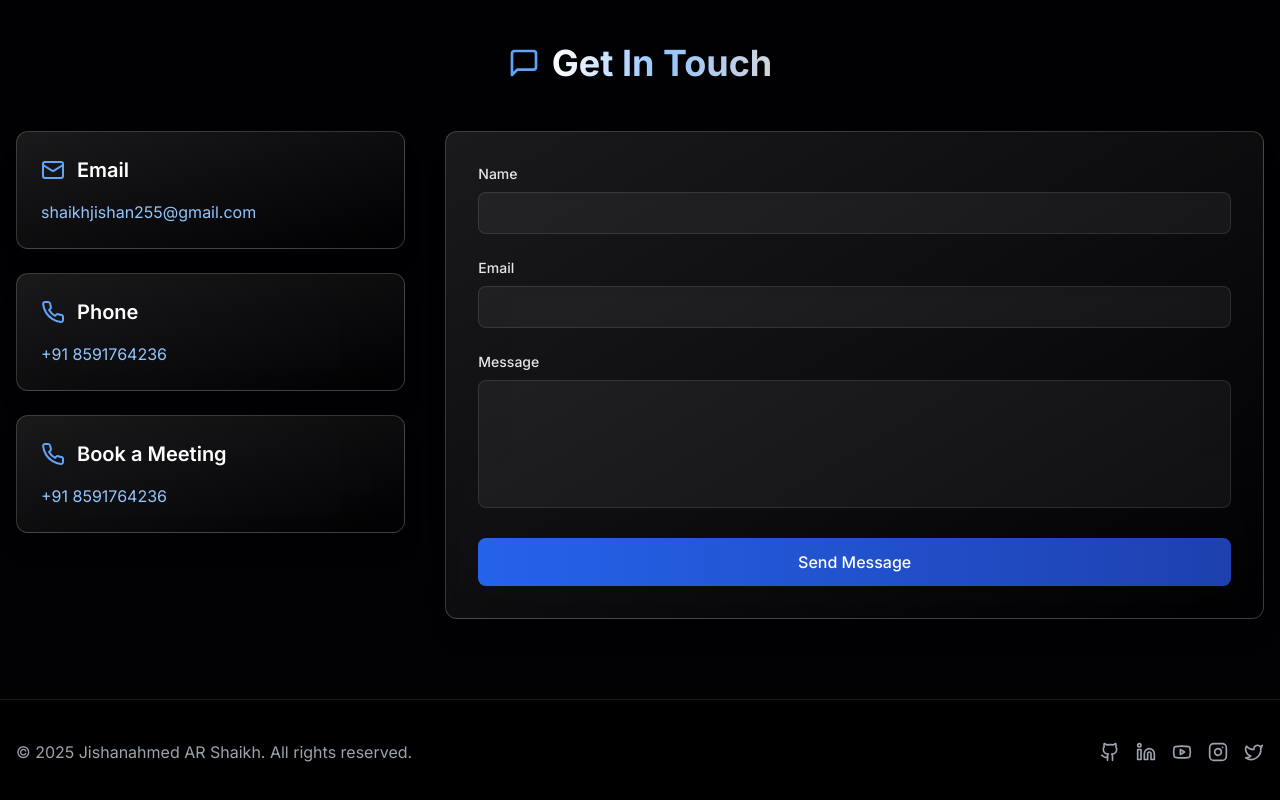
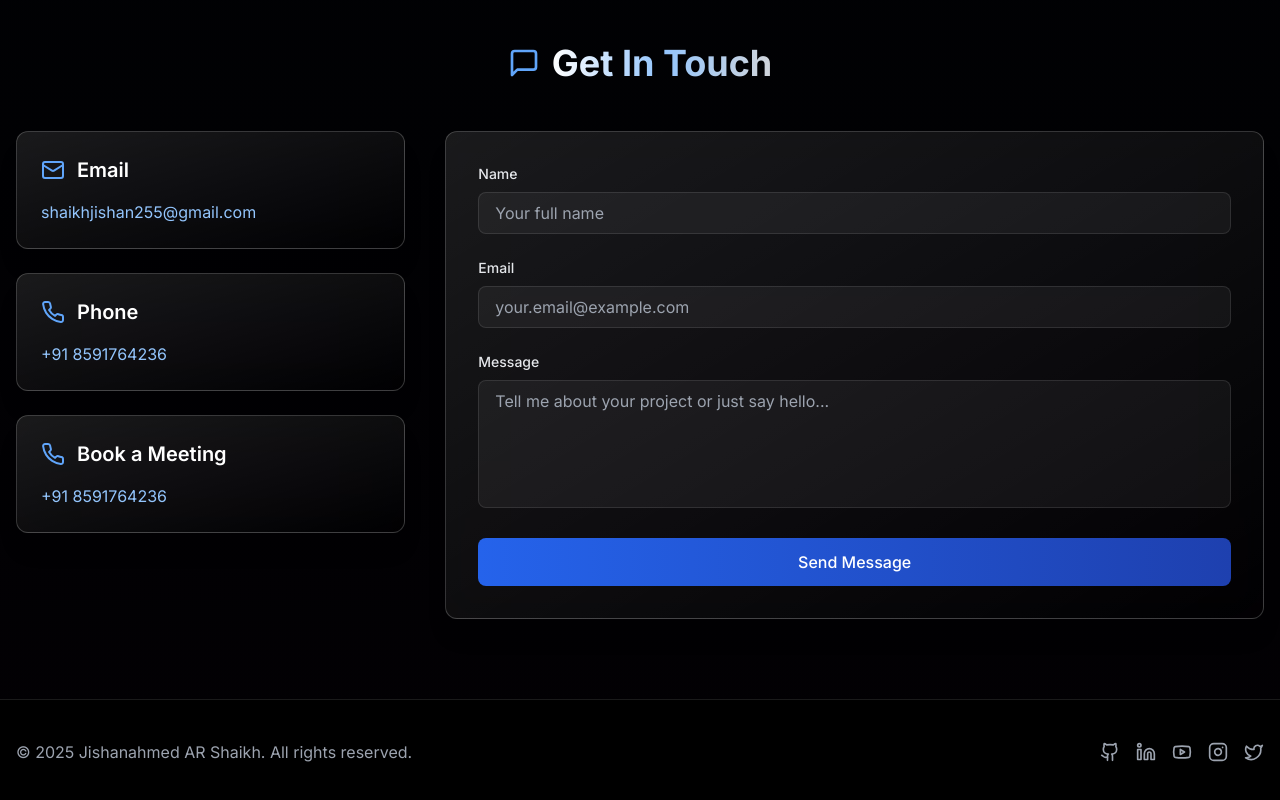
Before and after one commit to jishanahmed-shaikh/Portfolio-JishanahmedARShaikh, a React (Vite) app: page / in a window 1280 px wide. Shown: the part 8635-9435 px from the top of the page. Built offline with nearby package versions, Linux system fonts and the light colour scheme.

Commit message:
perf: Improve Contact form UX with better focus states and placeholders

```diff
--- a/src/components/Contact.tsx
+++ b/src/components/Contact.tsx
@@ -12,20 +12,24 @@ const Contact = () => {
   const [isSubmitting, setIsSubmitting] = useState(false);
   const [isSubmitted, setIsSubmitted] = useState(false);
 
-  const handleSubmit = (e: React.FormEvent) => {
+  const handleSubmit = async (e: React.FormEvent) => {
     e.preventDefault();
     setIsSubmitting(true);
 
-    // Simulate form submission
-    setTimeout(() => {
+    try {
+      // Simulate form submission with better UX
+      await new Promise(resolve => setTimeout(resolve, 800));
       console.log("Form submitted:", formData);
-      setIsSubmitting(false);
       setIsSubmitted(true);
       setFormData({ name: "", email: "", message: "" });
 
-      // Reset success message after 3 seconds
-      setTimeout(() => setIsSubmitted(false), 3000);
-    }, 1000);
+      // Reset success message after 4 seconds
+      setTimeout(() => setIsSubmitted(false), 4000);
+    } catch (error) {
+      console.error("Form submission error:", error);
+    } finally {
+      setIsSubmitting(false);
+    }
   };
 
   return (
@@ -111,9 +115,10 @@ const Contact = () => {
                 <label className="block text-sm font-medium mb-2 text-gray-200">Name</label>
                 <input
                   type="text"
-                  className="w-full px-4 py-2 rounded-lg bg-white/5 border border-white/10 focus:border-blue-400 transition-colors focus:outline-none"
+                  className="w-full px-4 py-2 rounded-lg bg-white/5 border border-white/10 focus:border-blue-400 transition-colors focus:outline-none focus:ring-2 focus:ring-blue-400/20"
                   value={formData.name}
                   onChange={(e) => setFormData({ ...formData, name: e.target.value })}
+                  placeholder="Your full name"
                   required
                 />
               </div>
@@ -121,18 +126,20 @@ const Contact = () => {
                 <label className="block text-sm font-medium mb-2 text-gray-200">Email</label>
                 <input
                   type="email"
-                  className="w-full px-4 py-2 rounded-lg bg-white/5 border border-white/10 focus:border-blue-400 transition-colors focus:outline-none"
+                  className="w-full px-4 py-2 rounded-lg bg-white/5 border border-white/10 focus:border-blue-400 transition-colors focus:outline-none focus:ring-2 focus:ring-blue-400/20"
                   value={formData.email}
                   onChange={(e) => setFormData({ ...formData, email: e.target.value })}
+                  placeholder="your.email@example.com"
                   required
                 />
               </div>
               <div>
                 <label className="block text-sm font-medium mb-2 text-gray-200">Message</label>
                 <textarea
-                  className="w-full px-4 py-2 rounded-lg bg-white/5 border border-white/10 focus:border-blue-400 transition-colors focus:outline-none h-32 resize-none"
+                  className="w-full px-4 py-2 rounded-lg bg-white/5 border border-white/10 focus:border-blue-400 transition-colors focus:outline-none focus:ring-2 focus:ring-blue-400/20 h-32 resize-none"
                   value={formData.message}
                   onChange={(e) => setFormData({ ...formData, message: e.target.value })}
+                  placeholder="Tell me about your project or just say hello..."
                   required
                 />
               </div>
```
